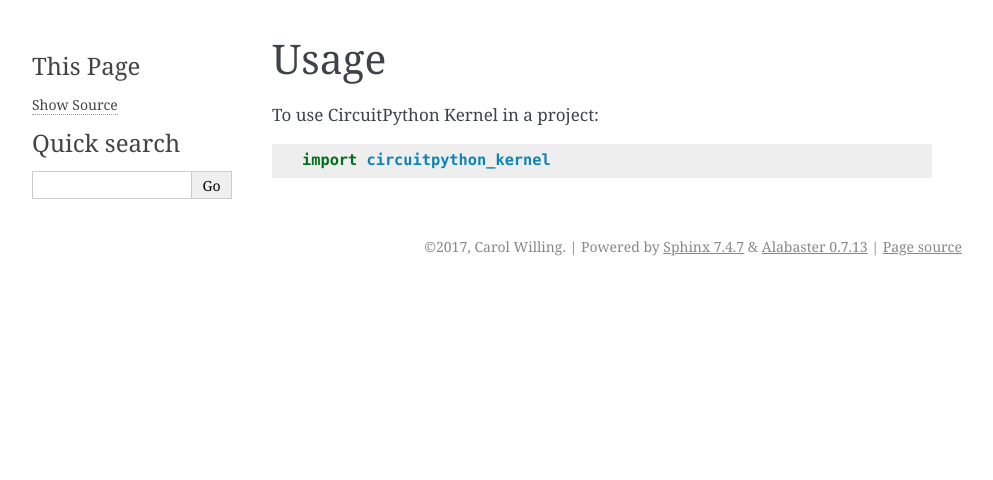
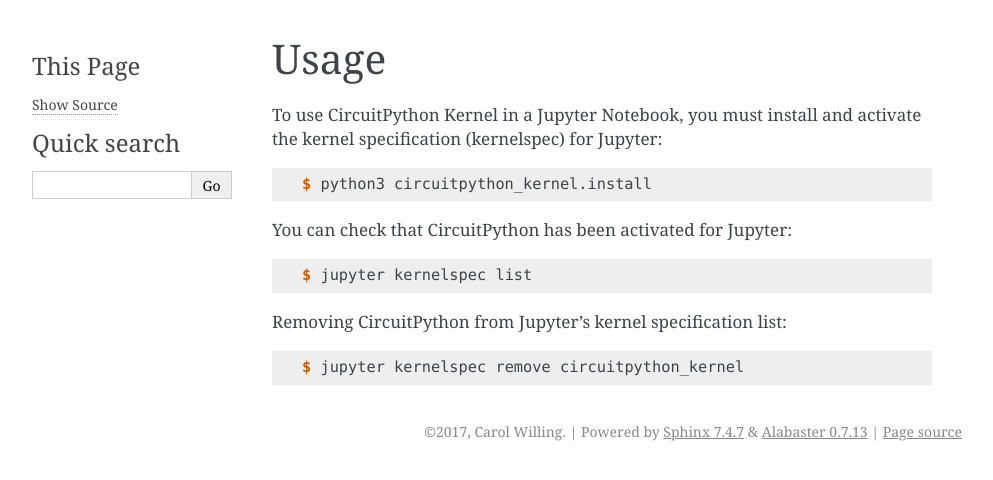
Before and after one commit to willingc/circuitpython_kernel, a Sphinx documentation site: the page built from docs/usage.rst, in a window 1280 px wide. Shown: the top 480 px of the page, without its empty margins (148-1141 px from the left). Built offline with Sphinx 7.4.7, drawn with Linux system fonts in a browser that asks for light colours; the version number is read from the project's files by our own code.

Commit message:
Update install and usage docs

```diff
--- a/docs/usage.rst
+++ b/docs/usage.rst
@@ -1,7 +1,24 @@
+.. highlight:: shell
+
 =====
 Usage
 =====
 
-To use CircuitPython Kernel in a project::
+To use CircuitPython Kernel in a Jupyter Notebook, you must install
+and activate the kernel specification (kernelspec) for Jupyter:
 
-    import circuitpython_kernel
+.. code-block:: console
+
+    $ python3 circuitpython_kernel.install
+
+You can check that CircuitPython has been activated for Jupyter:
+
+.. code-block:: console
+
+    $ jupyter kernelspec list
+
+Removing CircuitPython from Jupyter's kernel specification list:
+
+.. code-block:: console
+
+    $ jupyter kernelspec remove circuitpython_kernel
```
Also changed, not shown: README.rst (+10 -5 lines), docs/circuitpython_kernel.rst (+6 -14 lines), docs/installation.rst (+4 -3 lines).
